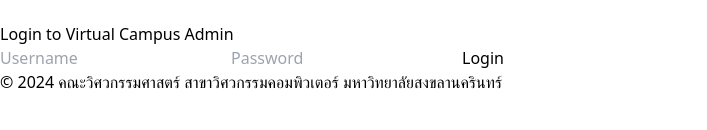
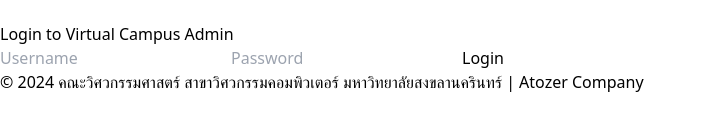
Before and after one commit to ATZ-choosak/virtual-campus-COE-, a React (Vite) app in the folder frontend/: page / in a window 1280 px wide. Shown: the part 478-608 px from the top of the page, without its empty margins (0-707 px from the left). Built offline with nearby package versions, Linux system fonts and the light colour scheme.

Commit message:
add bottom test

```diff
--- a/frontend/src/App.jsx
+++ b/frontend/src/App.jsx
@@ -68,7 +68,7 @@
       <div className="fixed left-0 bottom-4 text-center w-full p-4">
         <p className="text-xs">
           © {year} คณะวิศวกรรมศาสตร์ สาขาวิศวกรรมคอมพิวเตอร์
-          มหาวิทยาลัยสงขลานครินทร์
+          มหาวิทยาลัยสงขลานครินทร์ | Atozer Company
         </p>
       </div>
     </div>
```
